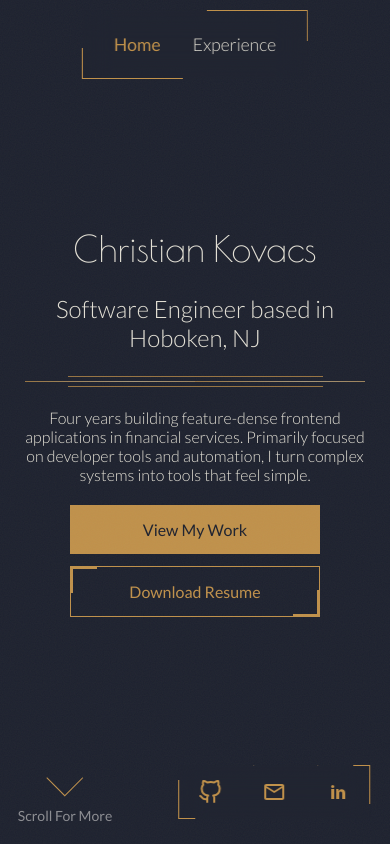
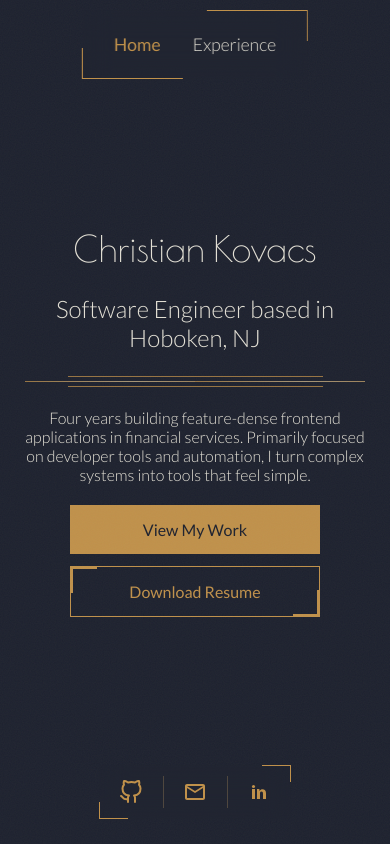
Before and after one commit to ckovacsdev/ckdev, a React (Vite) app: page / in a window 390 px wide. Shown: the top 844 px of the page. Built offline with nearby package versions, Linux system fonts and the light colour scheme.

Commit message:
fix menu on scroll - responsive

```diff
--- a/src/App.tsx
+++ b/src/App.tsx
@@ -3,7 +3,6 @@ import { Navigation } from './components/navigation/navi';
 import { Work } from './pages/work/work';
 import { DecoPattern } from './components/deco-pattern/deco-pattern';
 import { Footer } from './components/footer/footer';
-import { Contact } from './components/contact/contact';
 import './App.css';
 
 function App() {
@@ -17,8 +16,6 @@ function App() {
 				<section id='work'>
 					<Work />
 				</section>
-
-				<Contact />
 			</div>
 			<div className='deco-rail'>
 				<DecoPattern />
--- a/src/components/contact/contact.css
+++ b/src/components/contact/contact.css
@@ -91,15 +91,30 @@
 
 @media screen and (max-width: 640px) {
     .home-contact-container{
-        position: fixed;
-        bottom: 15px;
-        left: 90%;
-        transform: translateX(-90%);
+        position: absolute;
+        bottom: 25px;
+        top: auto;
+        left: 50%;
+        transform: translateX(-50%);
         z-index: 2;
         pointer-events: none;
     }
     .home-contact {
+        position: relative;
+        bottom: auto;
         flex-direction: row;
     }
-
+    .home-contact::before,
+    .home-contact::after {
+        width: 28px;
+        height: 16px;
+    }
+    .home-contact-link + .home-contact-link::before {
+        top: 11px;
+        bottom: 11px;
+        left: 0;
+        right: auto;
+        width: 1px;
+        height: auto;
+    }
 }
--- a/src/pages/home/home.css
+++ b/src/pages/home/home.css
@@ -79,6 +79,11 @@
     font: inherit;
 }
 
+.home-contact-fade{
+    --cue-fade: 1;
+    opacity: var(--cue-fade);
+}
+
 .home-scroll-chevron {
     position: relative;
     width: 26px;
@@ -114,6 +119,10 @@
 	scale: 1.2;
 }
 
+#work{
+    scroll-margin-top: 84px;
+}
+
 @keyframes fade-in {
   to {
     opacity: 1;
@@ -137,12 +146,6 @@
 }
 
 @media screen and (max-width: 640px) {
-    .home-contact-container{
-        bottom: 20px;
-        left: 50%;
-        transform: translateX(-50%);
-        position: absolute;
-    }
     .home-title{
         font-size: 36px !important;
     }
@@ -153,8 +156,7 @@
         gap: 5px;
     }
     .home-scroll{
-        bottom: 20px;
-        left: 65px;
+        display: none;
     }
     .home-contact{
         flex-direction: row;
--- a/src/pages/home/home.tsx
+++ b/src/pages/home/home.tsx
@@ -1,3 +1,4 @@
+import { Contact } from '../../components/contact/contact';
 import { DecoButton } from '../../components/deco-button/deco-button';
 import { DecoRule } from '../../components/deco-rule/deco-rule';
 import { useScrollValue } from '../../hooks/useScrollValue';
@@ -9,6 +10,13 @@ const scrollToSection = (id: string) => {
 
 export const Home = () => {
     const cueRef = useScrollValue<HTMLButtonElement>(
+        '--cue-fade',
+        (y) => `${Math.max(1 - y / (window.innerHeight * 0.45), 0)}`,
+        (el, y) => {
+            el.style.pointerEvents = y >= window.innerHeight * 0.45 ? 'none' : '';
+        },
+    );
+    const contactRef = useScrollValue<HTMLDivElement>(
         '--cue-fade',
         (y) => `${Math.max(1 - y / (window.innerHeight * 0.45), 0)}`,
         (el, y) => {
@@ -44,6 +52,10 @@ export const Home = () => {
                     <span className='home-scroll-chevron' aria-hidden='true'></span>
                     <span className='home-scroll-label'>Scroll For More</span>
                 </button>
+
+                <div className='home-contact-fade' ref={contactRef}>
+                    <Contact />
+                </div>
             </div>
         </div>
     )
--- a/src/pages/work/work.css
+++ b/src/pages/work/work.css
@@ -1,6 +1,6 @@
 .work-container{
     height: calc(100vh - 110px);
-    padding: 0px 40px 0px 130px;
+    padding: 10px 40px 0px 130px;
     display: flex;
     flex-direction: column;
     row-gap: 20px;
```
